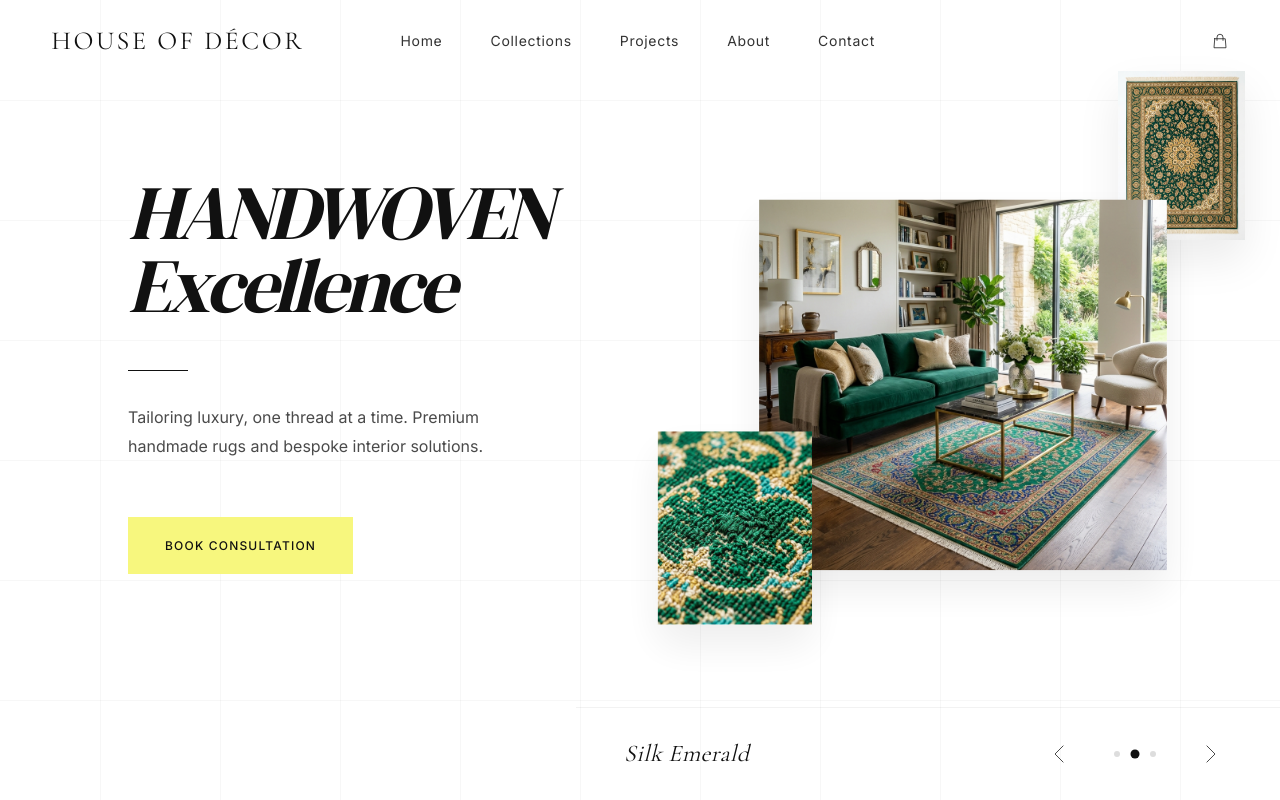
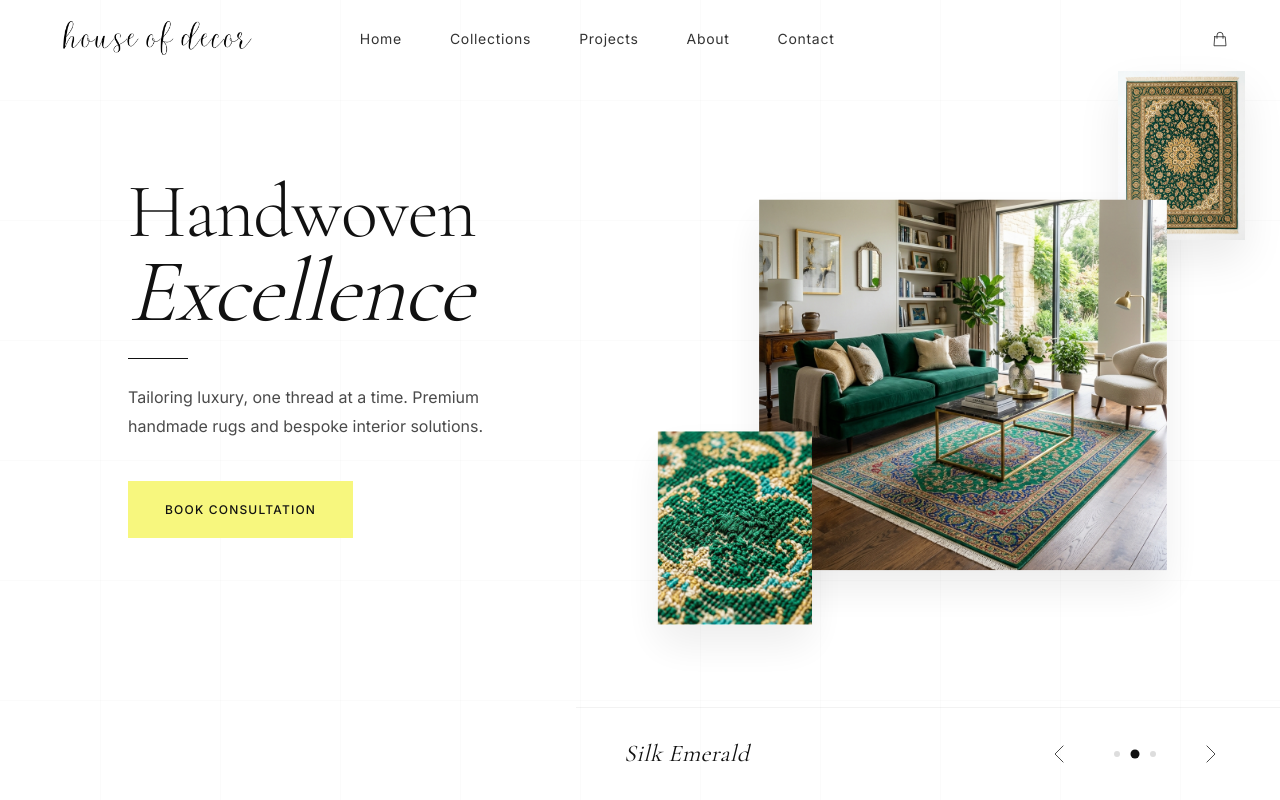
Before and after one commit to H0D-dev/HOD_NEXT.JS, a Next.js app: page / in a window 1280 px wide. Shown: the top 800 px of the page. Built offline with nearby package versions, Linux system fonts and the light colour scheme.

Commit message:
fix: font style and contrast

```diff
--- a/src/app/layout.tsx
+++ b/src/app/layout.tsx
@@ -1,19 +1,11 @@
 import type { Metadata } from "next";
-import { Cormorant_Garamond, Inter, DM_Serif_Display } from "next/font/google";
+import { Cormorant_Garamond, Inter } from "next/font/google";
 import "./globals.css";
 
 const cormorant = Cormorant_Garamond({
   variable: "--font-cormorant",
   subsets: ["latin"],
   weight: ["300", "400", "500", "600", "700"],
-  style: ["normal", "italic"],
-  display: "swap",
-});
-
-const dmSerif = DM_Serif_Display({
-  variable: "--font-dm-serif",
-  subsets: ["latin"],
-  weight: ["400"],
   style: ["normal", "italic"],
   display: "swap",
 });
@@ -44,7 +36,7 @@ export default function RootLayout({
   return (
     <html
       lang="en"
-      className={`${cormorant.variable} ${inter.variable} ${dmSerif.variable} antialiased`}
+      className={`${cormorant.variable} ${inter.variable} antialiased`}
     >
       <body>
         <Header />
--- a/src/components/hero/HeroSection.css
+++ b/src/components/hero/HeroSection.css
@@ -12,8 +12,8 @@
 
   /* Subtle thread-like background grid to evoke textile craftsmanship */
   background-image:
-    linear-gradient(to right, rgba(0, 0, 0, 0.03) 1px, transparent 1px),
-    linear-gradient(to bottom, rgba(0, 0, 0, 0.03) 1px, transparent 1px);
+    linear-gradient(to right, rgba(0, 0, 0, 0.015) 1px, transparent 1px),
+    linear-gradient(to bottom, rgba(0, 0, 0, 0.015) 1px, transparent 1px);
   background-size: 120px 120px;
   background-position: center;
 
@@ -55,24 +55,24 @@
 
 /* ── Main heading ── */
 .hero__heading {
-  font-family: var(--font-dm-serif), serif;
-  font-style: italic;
-  font-size: clamp(54px, 6vw, 94px); /* Reduced by ~15% for elegance */
-  font-weight: 300; /* Reduced font weight */
+  font-family: var(--font-cormorant), 'Cormorant Garamond', serif;
+  font-style: normal;
+  font-size: clamp(54px, 6vw, 94px);
+  font-weight: 300;
   line-height: 0.95;
-  /* Tighter line height */
-  letter-spacing: -0.05em; /* Tighter letter spacing */
+  letter-spacing: -0.02em;
   color: var(--text-primary);
-  margin-bottom: 48px; /* Mathematically precise spacing */
-  text-transform: uppercase;
-  max-width: 90%; /* Reduces width slightly to balance left side */
+  margin-bottom: 24px;
+  text-transform: none;
+  max-width: 90%;
 }
 
 .hero__heading-accent {
+  font-family: var(--font-cormorant), 'Cormorant Garamond', serif;
   font-style: italic;
   font-weight: 300;
+  font-size: clamp(60px, 7vw, 102px);
   text-transform: none;
-  /* Keep the second line elegant, mixed case or lower */
   display: block;
 }
 
@@ -81,7 +81,7 @@
   width: 60px;
   height: 1px;
   background: var(--text-primary);
-  margin-bottom: 32px; /* Reduced spacing to paragraph */
+  margin-bottom: 24px; /* Reduced spacing */
 }
 
 /* ── Description ── */
@@ -92,7 +92,7 @@
   line-height: 1.8;
   color: var(--text-secondary);
   max-width: 360px;
-  margin-bottom: 56px; /* Mathematically precise spacing */
+  margin-bottom: 40px; /* Reduced spacing */
 }
 
 /* ── CTA group ── */
--- a/src/components/layout/Footer.tsx
+++ b/src/components/layout/Footer.tsx
@@ -1,6 +1,7 @@
 "use client";
 
 import Link from "next/link";
+import Image from "next/image";
 import { useState } from "react";
 
 export default function Footer() {
@@ -14,7 +15,15 @@ export default function Footer() {
 
           {/* Column 1: Brand */}
           <div className="flex flex-col lg:pr-8">
-            <h3 className="font-serif text-3xl mb-6">House of Décor</h3>
+            <Link href="/" className="mb-8 inline-block">
+              <Image
+                src="/logo/HOD_LOGO.webp"
+                alt="House of Décor"
+                width={180}
+                height={40}
+                className="h-10 w-auto object-contain brightness-0 invert opacity-90"
+              />
+            </Link>
             <p className="text-[#D0D0D0] text-sm leading-relaxed font-light mb-8 max-w-sm">
               Premium handwoven rugs and carpets crafted with timeless artistry and delivered with excellence.
             </p>
--- a/src/components/layout/Header.css
+++ b/src/components/layout/Header.css
@@ -88,12 +88,16 @@
   opacity: 0.8;
 }
 
-.header__logo-text {
-  font-family: var(--font-cormorant), 'Cormorant Garamond', serif;
-  font-size: 26px;
-  font-weight: 400;
-  letter-spacing: 0.1em;
-  color: var(--text-primary);
+.header__logo-img {
+  height: 32px;
+  width: auto;
+  object-fit: contain;
+}
+
+@media (min-width: 1024px) {
+  .header__logo-img {
+    height: 38px;
+  }
 }
 
 /* ── Right Side ── */
--- a/src/components/layout/Header.tsx
+++ b/src/components/layout/Header.tsx
@@ -2,6 +2,7 @@
 
 import { useState, useEffect } from "react";
 import Link from "next/link";
+import Image from "next/image";
 import "./Header.css";
 
 /* ── Navigation Links Data ── */
@@ -36,7 +37,14 @@ export default function Header() {
         <div className="header__left">
           {/* ── Logo ── */}
           <Link href="/" className="header__logo">
-            <span className="header__logo-text">HOUSE OF DÉCOR</span>
+            <Image
+              src="/logo/HOD_LOGO.webp"
+              alt="House of Décor"
+              width={180}
+              height={40}
+              className="header__logo-img"
+              priority
+            />
           </Link>
 
           {/* ── Navigation Links ── */}
--- a/src/components/process/ProcessSection.css
+++ b/src/components/process/ProcessSection.css
@@ -234,7 +234,7 @@
 }
 
 .process__quote-icon {
-  font-family: var(--font-sans), sans-serif;
+  font-family: var(--font-inter), 'Inter', sans-serif;
   font-size: 24px;
   font-weight: 700;
   color: var(--text-primary);
```
Also changed, not shown: public/logo/HOD_LOGO.webp (added).
